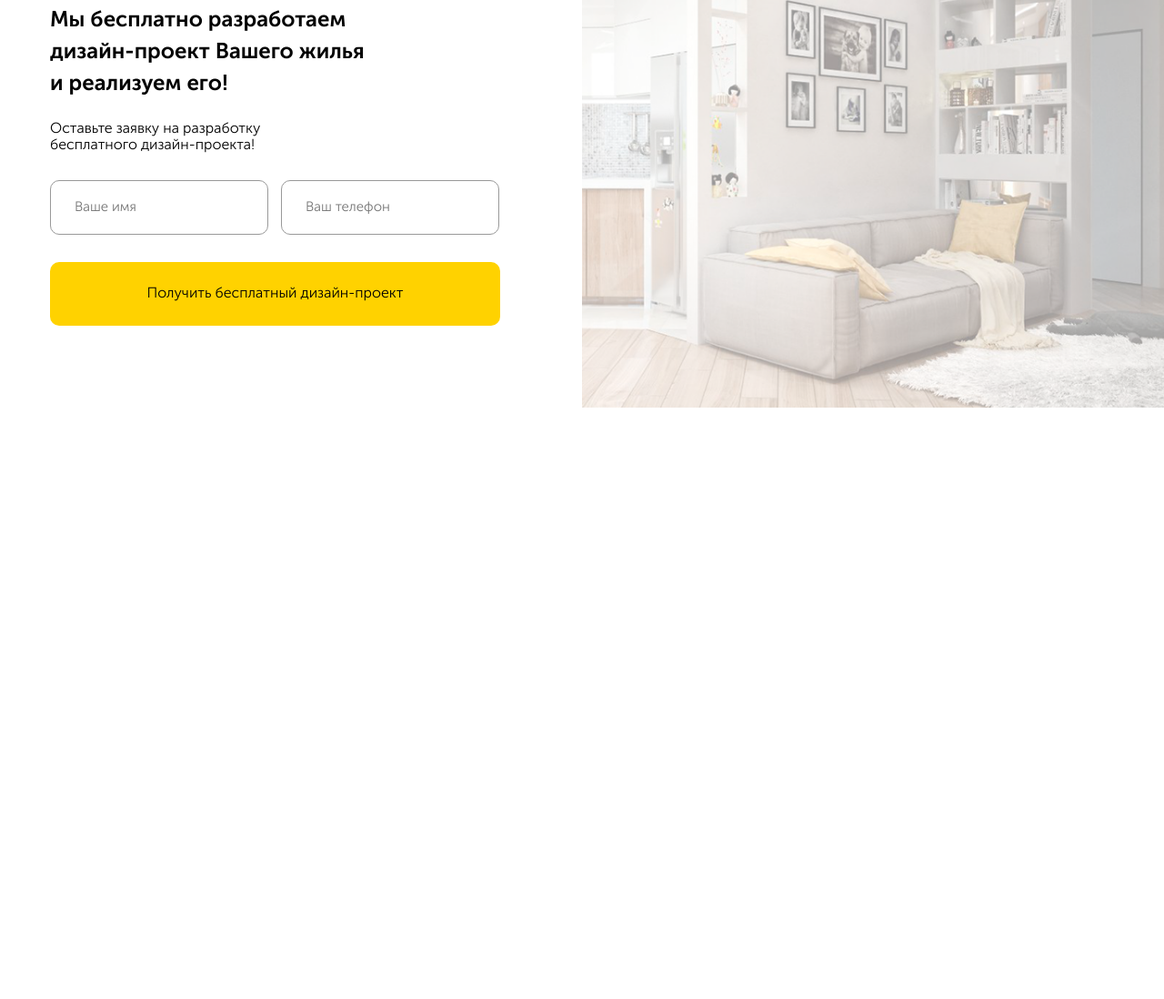
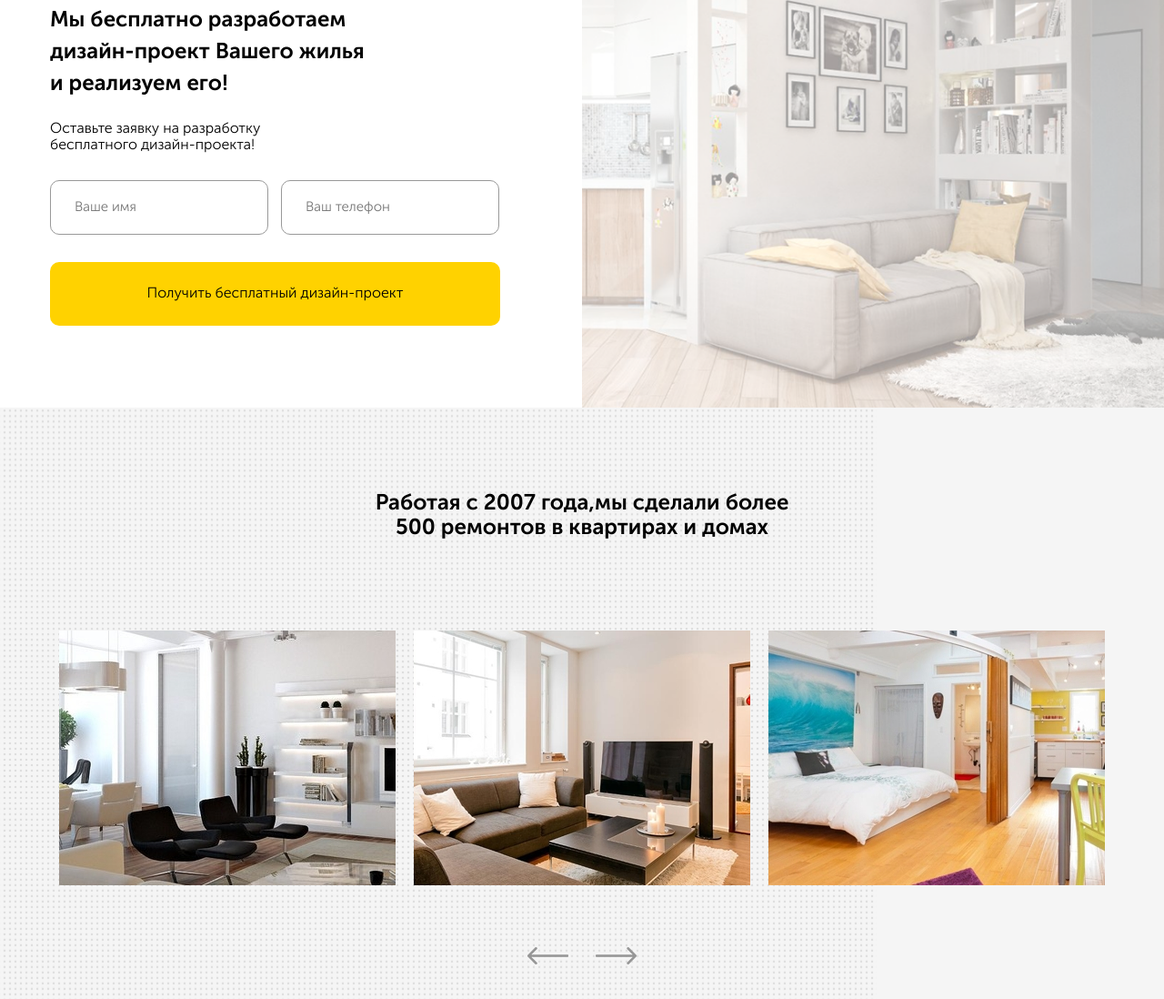
Before and after one commit to AndreasOmg/Rapair, a plain HTML site: page src/index.html in a window 1280 px wide. Shown: the part 826-1924 px from the top of the page at 91% size. Before the commit the page ends 1274 px from the top, so only its background shows below. Drawn offline with nearby package versions, Linux system fonts and the light colour scheme; files whose address does not match are found by name.

Commit message:
Добавил, настроил и адаптировал слайдер

```diff
--- /dev/null
+++ b/src/css/slick.css
@@ -0,0 +1,119 @@
+/* Slider */
+.slick-slider
+{
+    position: relative;
+
+    display: block;
+    box-sizing: border-box;
+
+    -webkit-user-select: none;
+       -moz-user-select: none;
+        -ms-user-select: none;
+            user-select: none;
+
+    -webkit-touch-callout: none;
+    -khtml-user-select: none;
+    -ms-touch-action: pan-y;
+        touch-action: pan-y;
+    -webkit-tap-highlight-color: transparent;
+}
+
+.slick-list
+{
+    position: relative;
+
+    display: block;
+    overflow: hidden;
+
+    margin: 0;
+    padding: 0;
+}
+.slick-list:focus
+{
+    outline: none;
+}
+.slick-list.dragging
+{
+    cursor: pointer;
+    cursor: hand;
+}
+
+.slick-slider .slick-track,
+.slick-slider .slick-list
+{
+    -webkit-transform: translate3d(0, 0, 0);
+       -moz-transform: translate3d(0, 0, 0);
+        -ms-transform: translate3d(0, 0, 0);
+         -o-transform: translate3d(0, 0, 0);
+            transform: translate3d(0, 0, 0);
+}
+
+.slick-track
+{
+    position: relative;
+    top: 0;
+    left: 0;
+
+    display: block;
+    margin-left: auto;
+    margin-right: auto;
+}
+.slick-track:before,
+.slick-track:after
+{
+    display: table;
+
+    content: '';
+}
+.slick-track:after
+{
+    clear: both;
+}
+.slick-loading .slick-track
+{
+    visibility: hidden;
+}
+
+.slick-slide
+{
+    display: none;
+    float: left;
+
+    height: 100%;
+    min-height: 1px;
+}
+[dir='rtl'] .slick-slide
+{
+    float: right;
+}
+.slick-slide img
+{
+    display: block;
+}
+.slick-slide.slick-loading img
+{
+    display: none;
+}
+.slick-slide.dragging img
+{
+    pointer-events: none;
+}
+.slick-initialized .slick-slide
+{
+    display: block;
+}
+.slick-loading .slick-slide
+{
+    visibility: hidden;
+}
+.slick-vertical .slick-slide
+{
+    display: block;
+
+    height: auto;
+
+    border: 1px solid transparent;
+}
+.slick-arrow.slick-hidden {
+    display: none;
+}
--- a/src/index.html
+++ b/src/index.html
@@ -5,6 +5,7 @@
     <meta name="viewport" content="width=device-width, initial-scale=1.0">
     <title>Document</title>
     <link rel="stylesheet" href="css/normalize.css">
+    <link rel="stylesheet" href="css/slick.css">
     <link rel="stylesheet" href="css/style.css">
 </head>
 <body>
@@ -104,6 +105,34 @@
                 </div>
             </div>
         </section>
+
+        <section class="section portfolio">
+            <div class="container">
+                <h2 class="section-title portfolio__title">
+                    Работая с 2007 года,мы сделали более 500 ремонтов в квартирах и домах
+                </h2>
+                <div class="slider">
+                    <div class="slider__item"><img class="slider__image" src="img/portfolio/1.jpg" alt=""></div>
+                    <div class="slider__item"><img class="slider__image" src="img/portfolio/2.jpg" alt=""></div>
+                    <div class="slider__item"><img class="slider__image" src="img/portfolio/3.jpg" alt=""></div>
+                    <div class="slider__item"><img class="slider__image" src="img/portfolio/1.jpg" alt=""></div>
+                    <div class="slider__item"><img class="slider__image" src="img/portfolio/2.jpg" alt=""></div>
+                    <div class="slider__item"><img class="slider__image" src="img/portfolio/3.jpg" alt=""></div>
+                </div>
+                <div class="arrows portfolio__arrows">
+                    <div class="arrows__left">
+                        <img src="img/portfolio/left-arrow.png" alt="left-arrow">
+                    </div>
+                    <div class="arrows__right">
+                        <img src="img/portfolio/right-arrow.png" alt="right-arrow">
+                    </div>
+                </div>
+
+            </div>
+            <!-- /.container -->
+        </section>
+        <!-- /.section portfolio -->
+
     </main>
 
     <div class="modal" id="modal">
@@ -115,6 +144,41 @@
         <!-- /.modal-dialog -->
     </div>
     <!-- /.modal -->
-    <script src="js/main.js"></script>
+    <script src="js/modal.js"></script>
+
+    <script
+  src="https://code.jquery.com/jquery-3.5.1.min.js"
+  integrity="sha256-9/aliU8dGd2tb6OSsuzixeV4y/faTqgFtohetphbbj0="
+  crossorigin="anonymous"></script>
+  <script src="js/modal.js"></script>
+  <script src="js/slick.min.js"></script>
+  <script>
+      $(document).ready (function() {
+        $('.slider').slick({
+            slidesToShow: 3,
+            slidesToScroll: 1,
+            prevArrow: $('.arrows__left'),
+            nextArrow: $('.arrows__right'),
+            responsive: [
+            {
+                breakpoint: 1200,
+                settings: {
+                    slidesToShow: 2,
+                    slidesToScroll: 1,
+
+                }
+            },
+            {
+                breakpoint: 768,
+                settings: {
+                    slidesToShow: 1,
+                    slidesToScroll: 1
+                }
+            },
+        ]
+        });
+      });
+  </script>
+
 </body>
 </html>
--- a/src/js/main.js
+++ b/src/js/main.js
@@ -1,5 +1,5 @@
+var modal = document.querySelector('#modal');
 var button = document.querySelector('#button');
-var modal = document.querySelector('#modal');
 var close = document.querySelector('#close');
 
 button.addEventListener('click', function() {
--- /dev/null
+++ b/src/js/modal.js
@@ -0,0 +1,14 @@
+$(document).ready(function() {
+    var button = $('button');
+    var modal = $('modal');
+    var close = $('close')
+
+    button.on('click', function() {
+        modal.addClass('modal_active');
+    });
+
+    close.on('click', function(){
+        modal.removeClass('modal_active')
+    });
+
+});
--- a/src/sass/_interface.sass
+++ b/src/sass/_interface.sass
@@ -28,6 +28,7 @@ img
     padding: 90px 0
     &-title
         font-size: 24px
+        text-align: center
         +bold
     &-subtitle
         display: block
@@ -37,3 +38,7 @@ img
     padding: 20px 26px
     font-size: 15px
     border-radius: 10px
+.arrows
+    &__left, &__right
+        &:hover
+            cursor: pointer
--- a/src/sass/blocks/_offer.sass
+++ b/src/sass/blocks/_offer.sass
@@ -20,6 +20,7 @@
         max-width: 360px
         line-height: 35px
         margin-bottom: 24px
+        text-align: left
     &__subtitle
         max-width: 250px
         margin-bottom: 30px
--- /dev/null
+++ b/src/sass/blocks/_portfolio.sass
@@ -0,0 +1,15 @@
+.portfolio
+    background: $secondary url('../img/portfolio/pattern.jpg') center left repeat-y
+    &__title
+        max-width: 500px
+        margin: auto
+        margin-bottom: 100px
+    &__arrows
+        max-width: 120px
+        margin: auto
+        margin-top: 68px
+        display: flex
+        justify-content: space-between
+.slider
+    &__image
+        margin: auto
--- a/src/sass/style.sass
+++ b/src/sass/style.sass
@@ -9,3 +9,5 @@
 @import 'blocks/offer'
 // cтили для блока modal
 @import 'blocks/modal'
+// стили для блока portfolio
+@import 'blocks/portfolio'
```
Also changed, not shown: src/css/slick-theme.css (added), src/css/style.css, src/img/portfolio/1.jpg (added), src/img/portfolio/2.jpg (added), src/img/portfolio/3.jpg (added), src/img/portfolio/left-arrow.png (added), src/img/portfolio/pattern.jpg (added), src/img/portfolio/right-arrow.png (added), src/js/slick.min.js (added).
